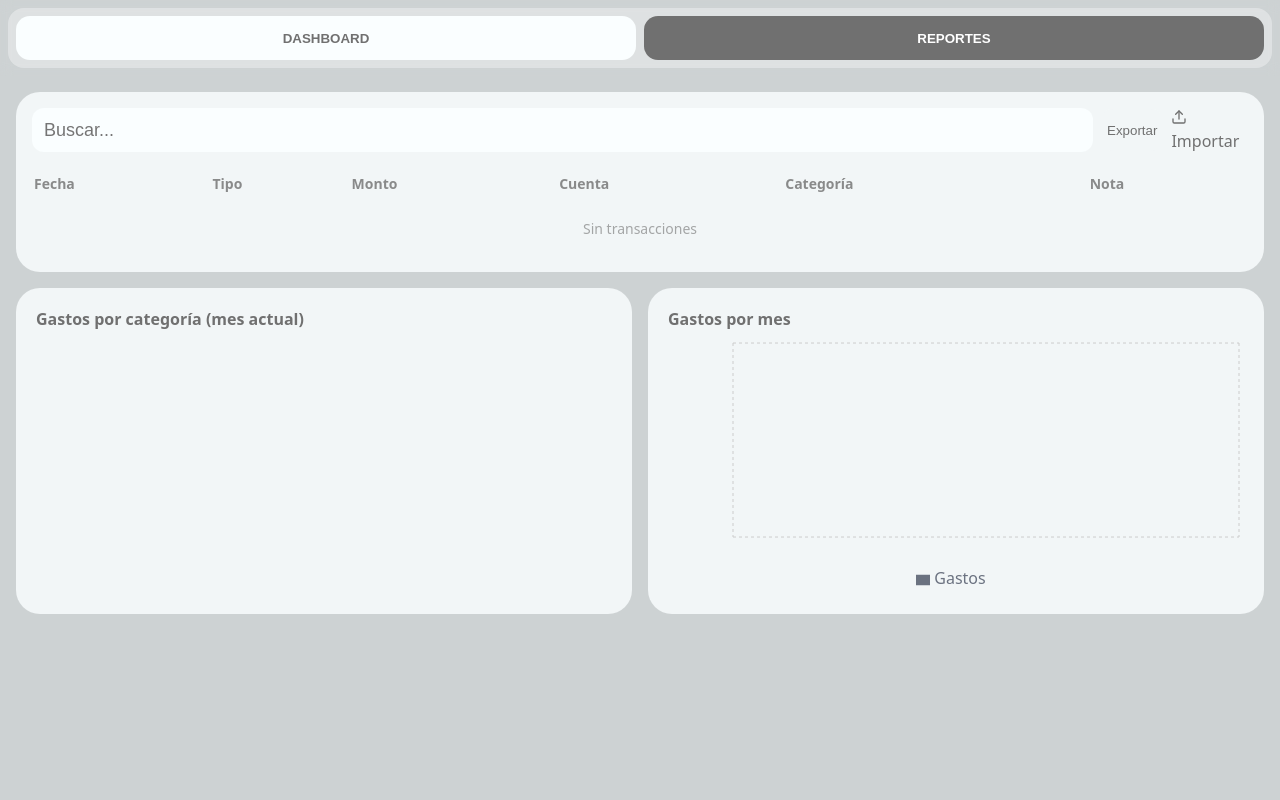
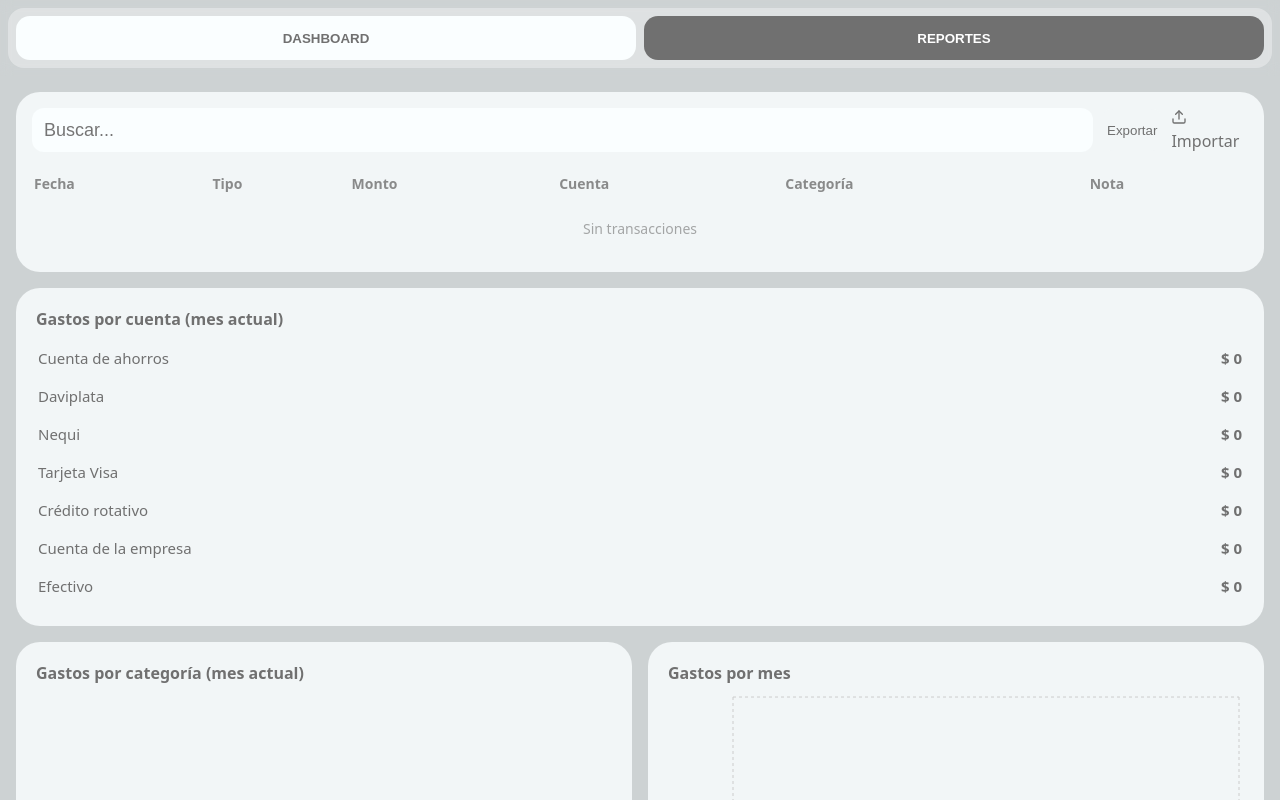
Before and after one commit to sixbrains/Hasaba, a React (Vite) app: page / in a window 1280 px wide. Both pictures are taken after a click on the button "REPORTES". Shown: the top 800 px of the page. Built offline with nearby package versions, Linux system fonts and the light colour scheme.

Commit message:
Update App.tsx

```diff
--- a/src/App.tsx
+++ b/src/App.tsx
@@ -30,13 +30,15 @@ const todayStr = () => new Date().toISOString().slice(0, 10)
 const ACCOUNT_TYPES = { CASH: 'CASH', CREDIT: 'CREDIT' } as const
 type AccountType = typeof ACCOUNT_TYPES[keyof typeof ACCOUNT_TYPES]
 
+/* +++ MÉTODOS DE PAGO (agregamos Cuenta de la empresa) +++ */
 const PAYMENT_METHODS = [
-  { id: 'VISA', label: 'Tarjeta de crédito Visa', accountName: 'Tarjeta Visa' },
-  { id: 'DEBITO_AHORROS', label: 'Tarjeta débito cuenta de ahorros', accountName: 'Cuenta de ahorros' },
-  { id: 'NEQUI', label: 'Nequi', accountName: 'Nequi' },
-  { id: 'DAVIPLATA', label: 'Daviplata', accountName: 'Daviplata' },
-  { id: 'CUENTA_AHORROS', label: 'Cuenta de ahorros', accountName: 'Cuenta de ahorros' },
-  { id: 'EFECTIVO', label: 'Efectivo', accountName: 'Efectivo' },
+  { id: 'VISA',             label: 'Tarjeta de crédito Visa',         accountName: 'Tarjeta Visa' },
+  { id: 'DEBITO_AHORROS',   label: 'Tarjeta débito cuenta de ahorros',accountName: 'Cuenta de ahorros' },
+  { id: 'NEQUI',            label: 'Nequi',                           accountName: 'Nequi' },
+  { id: 'DAVIPLATA',        label: 'Daviplata',                       accountName: 'Daviplata' },
+  { id: 'CUENTA_AHORROS',   label: 'Cuenta de ahorros',                accountName: 'Cuenta de ahorros' },
+  { id: 'CUENTA_EMPRESA',   label: 'Cuenta de la empresa',             accountName: 'Cuenta de la empresa' },
+  { id: 'EFECTIVO',         label: 'Efectivo',                         accountName: 'Efectivo' },
 ]
 
 type Account = {
@@ -44,11 +46,11 @@ type Account = {
   initialBalanceCents?: number; creditLimitCents?: number; initialDebtCents?: number
 }
 const defaultAccounts: Account[] = [
-  { id: 'ahorros',  name: 'Cuenta de ahorros', type: ACCOUNT_TYPES.CASH,   initialBalanceCents: 0 },
-  { id: 'empresa',  name: 'Cuenta de la empresa', type: ACCOUNT_TYPES.CASH, initialBalanceCents: 0 },
-  { id: 'efectivo', name: 'Efectivo',            type: ACCOUNT_TYPES.CASH, initialBalanceCents: 0 },
-  { id: 'nequi',    name: 'Nequi',               type: ACCOUNT_TYPES.CASH, initialBalanceCents: 0 },
-  { id: 'daviplata',name: 'Daviplata',           type: ACCOUNT_TYPES.CASH, initialBalanceCents: 0 },
+  { id: 'ahorros',  name: 'Cuenta de ahorros',   type: ACCOUNT_TYPES.CASH,   initialBalanceCents: 0 },
+  { id: 'empresa',  name: 'Cuenta de la empresa',type: ACCOUNT_TYPES.CASH,   initialBalanceCents: 0 },
+  { id: 'efectivo', name: 'Efectivo',            type: ACCOUNT_TYPES.CASH,   initialBalanceCents: 0 },
+  { id: 'nequi',    name: 'Nequi',               type: ACCOUNT_TYPES.CASH,   initialBalanceCents: 0 },
+  { id: 'daviplata',name: 'Daviplata',           type: ACCOUNT_TYPES.CASH,   initialBalanceCents: 0 },
   { id: 'visa',     name: 'Tarjeta Visa',        type: ACCOUNT_TYPES.CREDIT, creditLimitCents: 300000000, initialDebtCents: 0 },
   { id: 'rotativo', name: 'Crédito rotativo',    type: ACCOUNT_TYPES.CREDIT, creditLimitCents: 500000000, initialDebtCents: 0 },
 ]
@@ -227,6 +229,7 @@ export default function App() {
     setForm((f:any)=>({ ...f, amount: '', note: '' }))
   }
 
+  /* --- Reportes: gastos por categoría (mes) --- */
   const gastosPorCategoria = useMemo(() => {
     const now = new Date()
     const key = `${now.getFullYear()}-${String(now.getMonth()+1).padStart(2,'0')}`
@@ -238,6 +241,7 @@ export default function App() {
     return Object.entries(map).map(([name,value]) => ({ name, value }))
   }, [txs, categories])
 
+  /* --- Reportes: gastos por mes (últimos 6) --- */
   const gastosPorMes = useMemo(() => {
     const map: Record<string, number> = {}
     txs.filter(t => t.type==='GASTO').forEach(t => {
@@ -246,6 +250,22 @@ export default function App() {
     const keys = Object.keys(map).sort().slice(-6)
     return keys.map(k => ({ name: k, value: map[k] }))
   }, [txs])
+
+  /* --- Reportes: GASTOS POR CUENTA (mes actual) --- */
+  const orderedAccountIds = ['ahorros','daviplata','nequi','visa','rotativo','empresa','efectivo']
+  const gastosPorCuentaMes = useMemo(() => {
+    const now = new Date()
+    const key = `${now.getFullYear()}-${String(now.getMonth()+1).padStart(2,'0')}`
+    const sum: Record<string, number> = {}
+    txs
+      .filter(t => t.type === 'GASTO' && monthKey(t.date) === key)
+      .forEach(t => { const id = t.accountFromId || ''; sum[id] = (sum[id] || 0) + t.amountCents })
+    return orderedAccountIds.map(id => ({
+      id,
+      name: accounts.find(a => a.id === id)?.name || id,
+      value: sum[id] || 0
+    }))
+  }, [txs, accounts])
 
   const exportCSV = () => {
     const csv = buildCSV(txs)
@@ -468,6 +488,21 @@ export default function App() {
               </div>
             </div>
 
+            {/* NUEVO: GASTOS POR CUENTA (MES ACTUAL) */}
+            <div className='card'>
+              <div style={{ fontWeight: 600, marginBottom: 8 }}>Gastos por cuenta (mes actual)</div>
+              <table style={{ width: '100%', fontSize: 15 }}>
+                <tbody>
+                  {gastosPorCuentaMes.map(row => (
+                    <tr key={row.id} style={{ borderTop: `1px solid ${PALETTE.line}` }}>
+                      <td style={{ padding: '8px 0' }}>{row.name}</td>
+                      <td style={{ textAlign: 'right', padding: '8px 0', fontWeight: 600 }}>{fmtCOP(row.value)}</td>
+                    </tr>
+                  ))}
+                </tbody>
+              </table>
+            </div>
+
             {/* Gráficas */}
             <div style={{ display: 'grid', gridTemplateColumns: '1fr 1fr', gap: 16 }}>
               <div className='card'>
```
